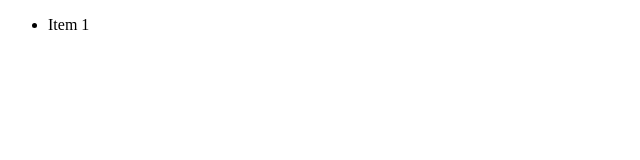
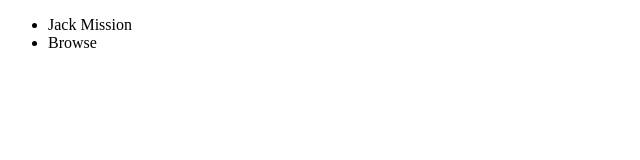
Before and after one commit to blulzd/CA-airbnb-website-reconstruct, a plain HTML site: page index.html in a window 1280 px wide. Shown: the whole page, without its empty margins (0-640 px from the left). Drawn offline with Linux system fonts and the light colour scheme.

Commit message:
Update index.html

```diff
--- a/index.html
+++ b/index.html
@@ -3,7 +3,8 @@
   <body>
 
 	<ul>
-	  <li>Item 1</li>
+	  <li>Jack Mission</li>
+	  <li>Browse</li>
 	</ul>
 
   </body>
```
